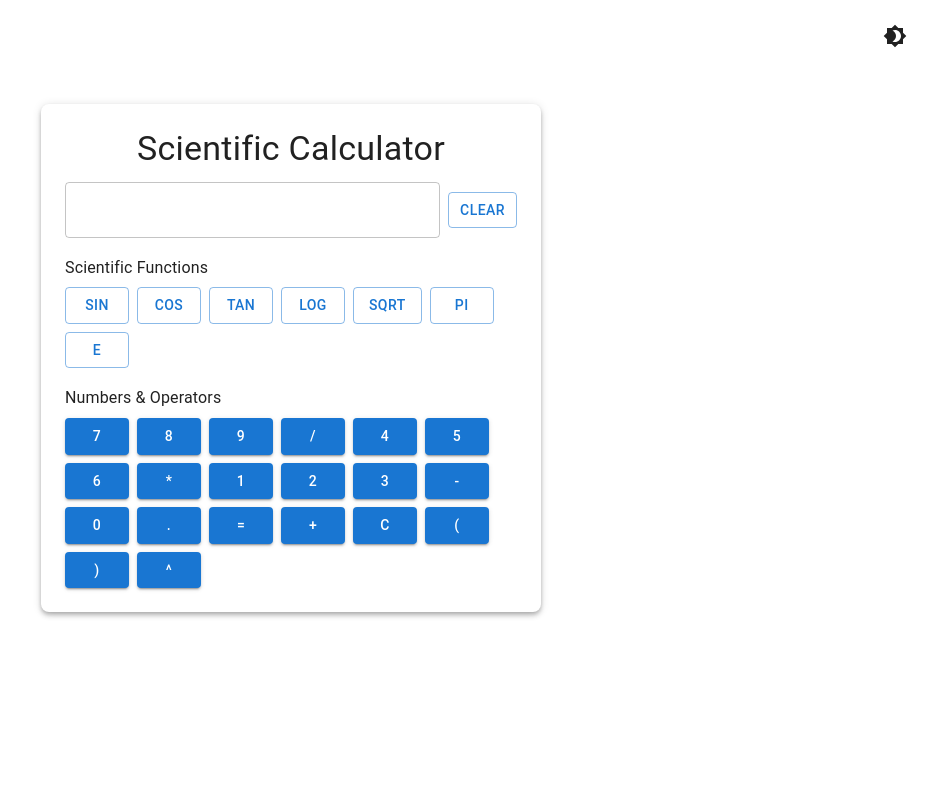
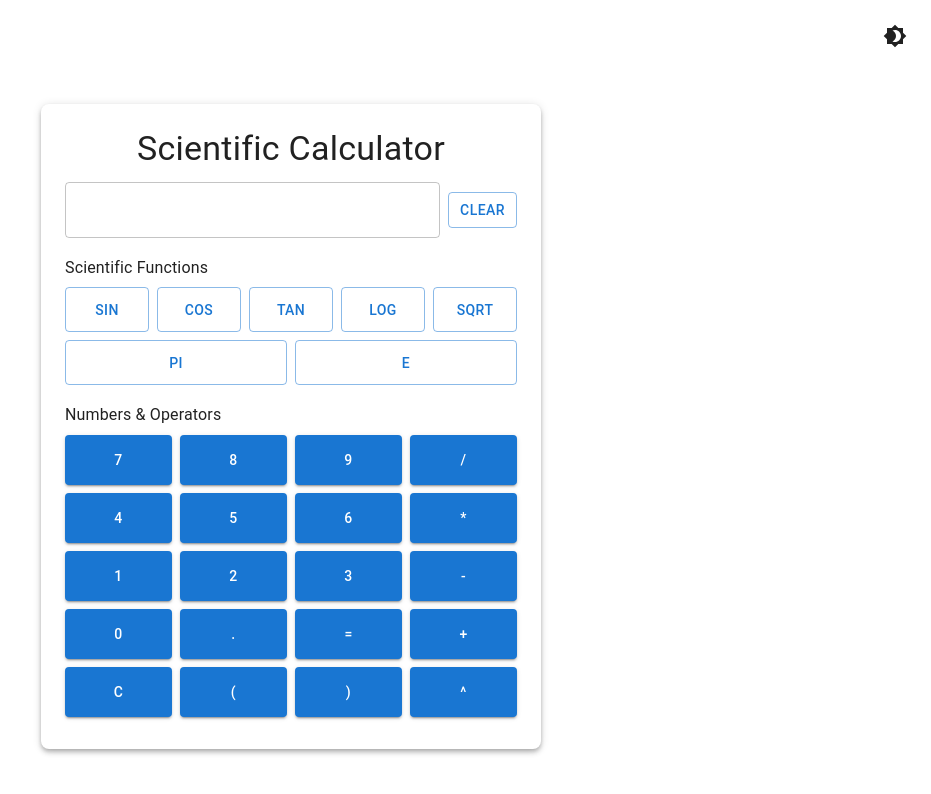
Before and after one commit to Nirav591/scientific-calculator-uwl, a Next.js app: page / in a window 1280 px wide. Shown: the top 794 px of the page, without its empty margins (349-1280 px from the left). Built offline with nearby package versions, Linux system fonts and the light colour scheme.

Commit message:
remove grid and use box for the better ui

```diff
--- a/components/Calculator.tsx
+++ b/components/Calculator.tsx
@@ -7,7 +7,6 @@ import {
   useTheme,
   useMediaQuery,
 } from '@mui/material';
-import Grid from '@mui/material/Grid';
 import { evaluate } from 'mathjs';
 
 const numericButtons = [
@@ -26,7 +25,6 @@ import { evaluate } from 'mathjs';
   const theme = useTheme();
   const isMobile = useMediaQuery(theme.breakpoints.down('sm'));
 
-    // Load history from localStorage
   useEffect(() => {
     const stored = localStorage.getItem('calc-history');
     if (stored) {
@@ -34,7 +32,6 @@ import { evaluate } from 'mathjs';
     }
   }, []);
 
-    // Save history when it changes
   useEffect(() => {
     localStorage.setItem('calc-history', JSON.stringify(history));
   }, [history]);
@@ -58,6 +55,26 @@ import { evaluate } from 'mathjs';
 
     setExpression((prev) => prev + (value === 'pi' ? 'pi' : value));
   };
+
+  const renderButtonRow = (row: string[]) => (
+    <Box display="flex" gap={1} mb={1} flexWrap="wrap">
+      {row.map((btn, idx) => (
+        <Button
+          key={idx}
+          variant="contained"
+          fullWidth
+          onClick={() => handleClick(btn)}
+          sx={{
+            flex: `1 1 ${isMobile ? '22%' : '18%'}`,
+            minWidth: 60,
+            minHeight: 50,
+          }}
+        >
+          {btn}
+        </Button>
+      ))}
+    </Box>
+  );
 
   return (
     <Box
@@ -90,15 +107,22 @@ import { evaluate } from 'mathjs';
       <Typography variant="subtitle1" gutterBottom>
         Scientific Functions
       </Typography>
-        <Grid container spacing={1} sx={{ mb: 2 }}>
+      <Box display="flex" flexWrap="wrap" gap={1} mb={2}>
         {scientificButtons.map((btn, index) => (
-            <Grid item xs={4} sm={2} key={index}>
-              <Button fullWidth variant="outlined" onClick={() => handleClick(`${btn}(`)}>
+          <Button
+            key={index}
+            variant="outlined"
+            onClick={() => handleClick(`${btn}(`)}
+            sx={{
+              flex: `1 1 ${isMobile ? '30%' : '18%'}`,
+              minWidth: 60,
+              minHeight: 45,
+            }}
+          >
             {btn}
           </Button>
-            </Grid>
         ))}
-        </Grid>
+      </Box>
 
       {history.length > 0 && (
         <Box sx={{ mt: 3 }}>
@@ -123,15 +147,9 @@ import { evaluate } from 'mathjs';
       <Typography variant="subtitle1" gutterBottom sx={{ mt: 2 }}>
         Numbers & Operators
       </Typography>
-        <Grid container spacing={1}>
-          {numericButtons.flat().map((btn, index) => (
-            <Grid item xs={3} key={index}>
-              <Button fullWidth variant="contained" onClick={() => handleClick(btn)}>
-                {btn}
-              </Button>
-            </Grid>
+      {numericButtons.map((row, i) => (
+        <React.Fragment key={i}>{renderButtonRow(row)}</React.Fragment>
       ))}
-        </Grid>
     </Box>
   );
 }
```
Lines whose indentation alone changed are shown as unchanged.
